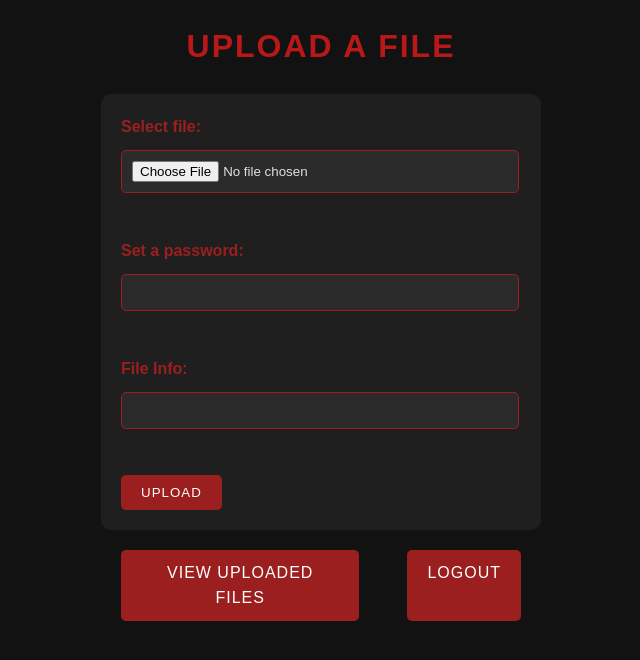
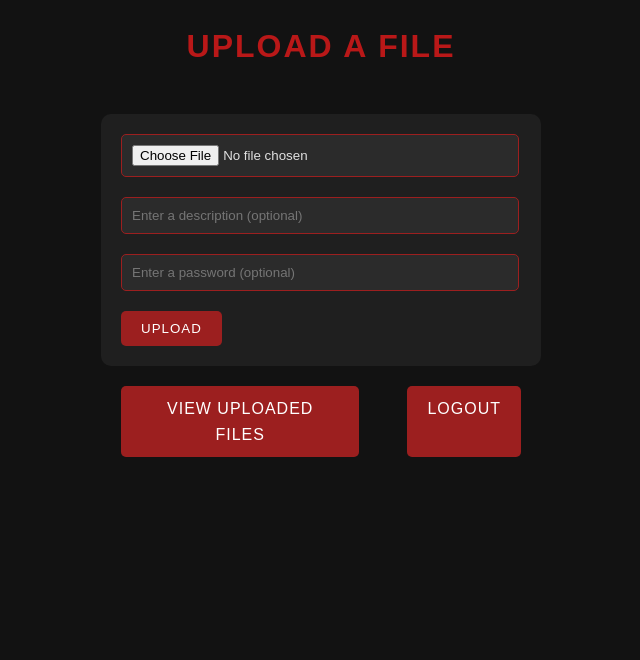
Before and after one commit to lytexdev/FileUpload, a Flask app: page /upload in a window 1280 px wide. Shown: the top 660 px of the page, without its empty margins (319-959 px from the left). Run offline with Flask 3, Linux system fonts and the light colour scheme; the visitor is signed in with stand-in values (Sample User, id 1).

Commit message:
Add file upload without password

```diff
--- a/app.py
+++ b/app.py
@@ -62,22 +62,30 @@ def upload():
     try:
         if request.method == 'POST':
             file = request.files['file']
-            password = request.form['password']
-            info = request.form['info']
+            password = request.form.get('password', '')  # Optionales Passwort
+            info = request.form.get('info', '')
 
-            if file and password:
+            if file:
                 filename = secure_filename(file.filename)
 
+                # Überprüfen, ob die Datei bereits in der Datenbank existiert
                 existing_file = File.query.filter_by(filename=filename).first()
                 if existing_file:
-                    flash('File already exists!', 'error')
+                    flash('A file with that name already exists.', 'error')
                     return redirect(url_for('upload'))
 
+                # Speichern der Datei im Upload-Ordner
                 filepath = os.path.join(app.config['UPLOAD_FOLDER'], filename)
                 file.save(filepath)
 
+                # Neues Dateiobjekt erstellen und in die Datenbank einfügen
                 new_file = File(filename=filename, info=info)
-                new_file.set_password(password)
+
+                if password:  # Nur wenn ein Passwort angegeben wurde
+                    new_file.set_password(password)
+                else:
+                    new_file.password_hash = None  # Kein Passwort
+
                 db.session.add(new_file)
                 db.session.commit()
 
@@ -107,12 +115,15 @@ def download(filename):
             return redirect(url_for('upload'))
 
         if request.method == 'POST':
-            password = request.form['password']
+            password = request.form.get('password', '')
 
-            if file_entry.check_password(password):
+            if not file_entry.password_hash or file_entry.check_password(password):
                 return send_from_directory(app.config['UPLOAD_FOLDER'], filename, as_attachment=True)
             else:
                 flash('Incorrect password!', 'error')
+        elif not file_entry.password_hash:  # Direkter Download ohne Passwort
+            return send_from_directory(app.config['UPLOAD_FOLDER'], filename, as_attachment=True)
+
     except SQLAlchemyError as e:
         flash('An error occurred while trying to access the file.', 'error')
         app.logger.error(f"Download error: {str(e)}")
@@ -165,7 +176,7 @@ def robots_txt():
 def init_db():
     with app.app_context():
         db.create_all()
-        app.logger.info("Database initialized.")
+        app.logger.info("Database initialized")
 
 
 init_db()
--- a/models.py
+++ b/models.py
@@ -27,8 +27,8 @@ class User(db.Model):
 class File(db.Model):
     id = db.Column(db.Integer, primary_key=True)
     filename = db.Column(db.String(120), unique=True, nullable=False)
-    password_hash = db.Column(db.String(128), nullable=False)
-    info = db.Column(db.String(200))
+    password_hash = db.Column(db.String(128), nullable=True)
+    info = db.Column(db.String(200), nullable=True)
 
     def set_password(self, password):
         self.password_hash = generate_password_hash(password)
--- a/static/css/main.css
+++ b/static/css/main.css
@@ -12,6 +12,12 @@ h1, h2, h3 {
     text-align: center;
     text-transform: uppercase;
     letter-spacing: 2px;
+}
+
+#content {
+    display: flex;
+    flex-direction: column;
+    align-items: center;
 }
 
 a {
@@ -30,6 +36,7 @@ form {
     margin: 20px auto;
     border-radius: 10px;
     max-width: 400px;
+    min-width: 280px;
 }
 
 label {
@@ -73,7 +80,7 @@ ul {
 }
 
 li {
-    background-color: #b20000;
+    background-color: #681818;
     padding: 10px;
     margin-bottom: 10px;
     border-radius: 5px;
--- a/templates/download.html
+++ b/templates/download.html
@@ -7,6 +7,7 @@
     <link rel="stylesheet" href="{{ url_for('static', filename='css/main.css') }}">
 </head>
 <body>
+    <main id="content">
         <h1>Download {{ filename }}</h1>
 
         <form method="POST">
@@ -26,5 +27,6 @@
         </ul>
         {% endif %}
         {% endwith %}
+    </main>
 </body>
 </html>
--- a/templates/list.html
+++ b/templates/list.html
@@ -7,6 +7,7 @@
     <link rel="stylesheet" href="{{ url_for('static', filename='css/main.css') }}">
 </head>
 <body>
+    <main id="content">
         <h1>Uploaded Files</h1>
 
         {% if files %}
@@ -20,6 +21,7 @@
         {% else %}
         <p>No files have been uploaded yet.</p>
         {% endif %}
+    </main>
 
     <footer>
         <div class="footer-buttons">
--- a/templates/upload.html
+++ b/templates/upload.html
@@ -7,19 +7,8 @@
     <link rel="stylesheet" href="{{ url_for('static', filename='css/main.css') }}">
 </head>
 <body>
+    <main id="content">
         <h1>Upload a File</h1>
-    <form method="POST" enctype="multipart/form-data">
-        <label for="file">Select file:</label>
-        <input type="file" name="file" required><br><br>
-
-        <label for="password">Set a password:</label>
-        <input type="password" name="password" required><br><br>
-
-        <label for="info">File Info:</label>
-        <input type="text" name="info"><br><br>
-
-        <input type="submit" value="Upload">
-    </form>
 
         {% with messages = get_flashed_messages() %}
         {% if messages %}
@@ -31,6 +20,14 @@
         {% endif %}
         {% endwith %}
 
+        <form method="POST" enctype="multipart/form-data">
+            <input type="file" name="file" required>
+            <input type="text" name="info" placeholder="Enter a description (optional)">
+            <input type="password" name="password" placeholder="Enter a password (optional)">
+            <button type="submit">Upload</button>
+        </form>
+    </main>
+
     <footer>
         <div class="footer-buttons">
             <a href="{{ url_for('list_files') }}" class="button">View Uploaded Files</a>
```
Also changed, not shown: templates/login.html (+10 -9 lines). Lines whose indentation alone changed are shown as unchanged.
